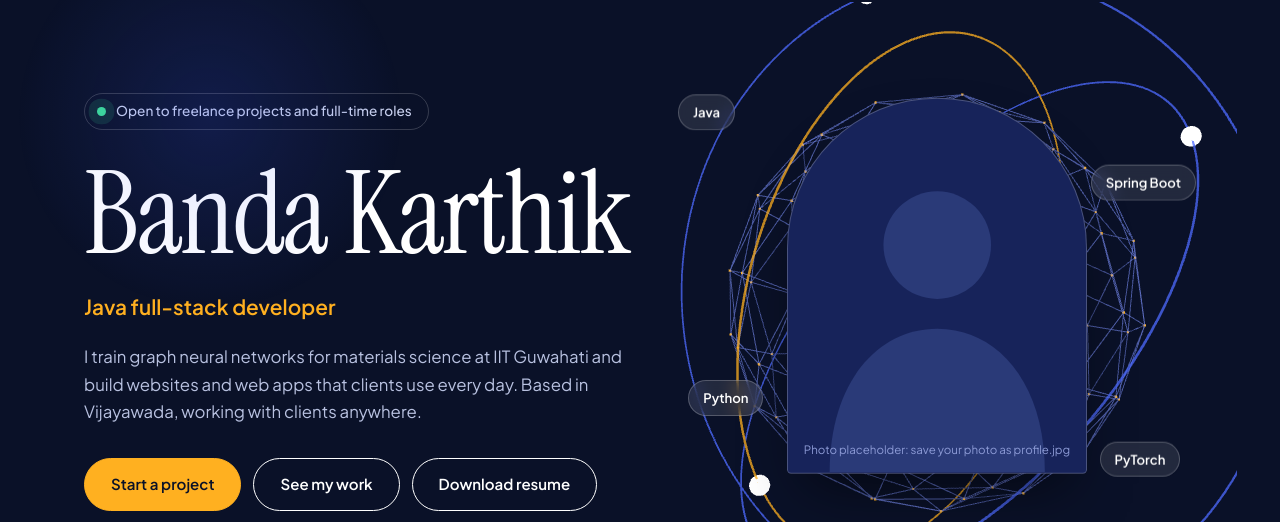
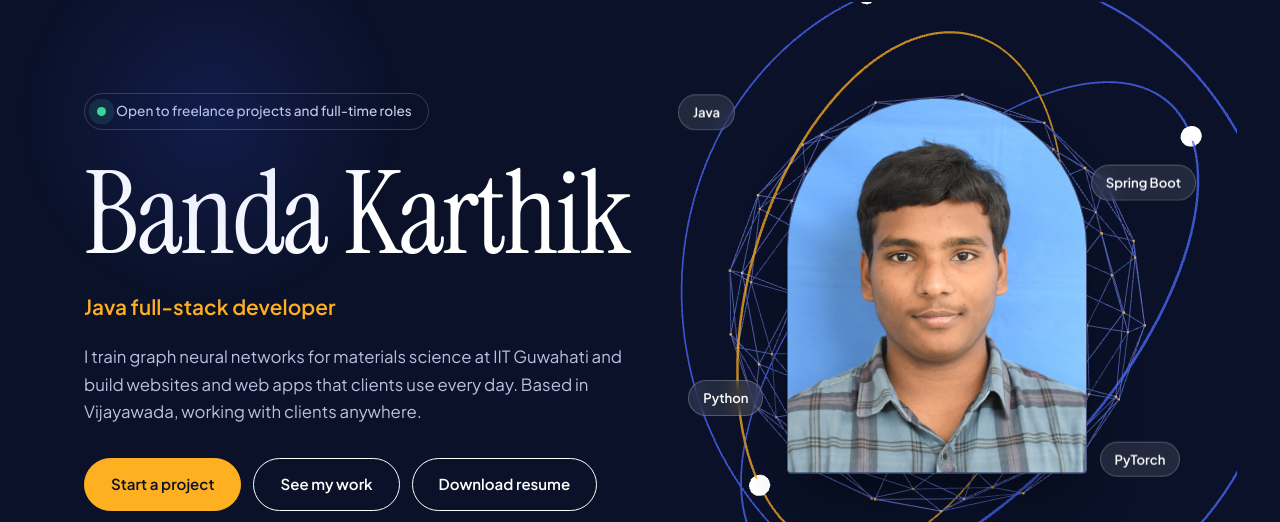
Before and after one commit to Karthik291005/My_Portfolio, a plain HTML site: page index.html in a window 1280 px wide. Shown: the part 93-615 px from the top of the page. Drawn offline with nearby package versions, Linux system fonts and the light colour scheme; animation ran at ten frames a second.

Commit message:
Updated index.html

```diff
--- a/index.html
+++ b/index.html
@@ -159,8 +159,8 @@ dialog{border:0;border-radius:20px;padding:28px;max-width:380px;background:var(-
 <canvas id="gl" aria-label="Interactive 3D network orb. Drag to rotate, click to pulse." role="img"></canvas>
 <div class="frame">
 <svg viewBox="0 0 200 250" preserveAspectRatio="xMidYMid slice" aria-hidden="true"><circle cx="100" cy="98" r="36" fill="#2a3a78"/><path d="M28 250c0-60 32-96 72-96s72 36 72 96z" fill="#2a3a78"/></svg>
-<span class="cap">Photo placeholder: save your photo as profile.jpg</span>
-<img src="profile.jpg" alt="Portrait of Banda Karthik" onerror="this.remove()">
+<span class="cap">Photo placeholder: save your photo as karthiklogo.jpg</span>
+<img src="karthiklogo.jpg" alt="Portrait of Banda Karthik" onerror="this.remove()">
 </div>
 <span class="chip" style="top:12%;left:0;--t:5s">Java</span><span class="chip" style="top:24%;right:0;--t:6s">Spring Boot</span><span class="chip" style="bottom:28%;left:2%;--t:7s">Python</span><span class="chip" style="bottom:15%;right:3%;--t:5.5s">PyTorch</span><span class="hint">Drag to rotate · click to pulse</span>
 </div>
```
